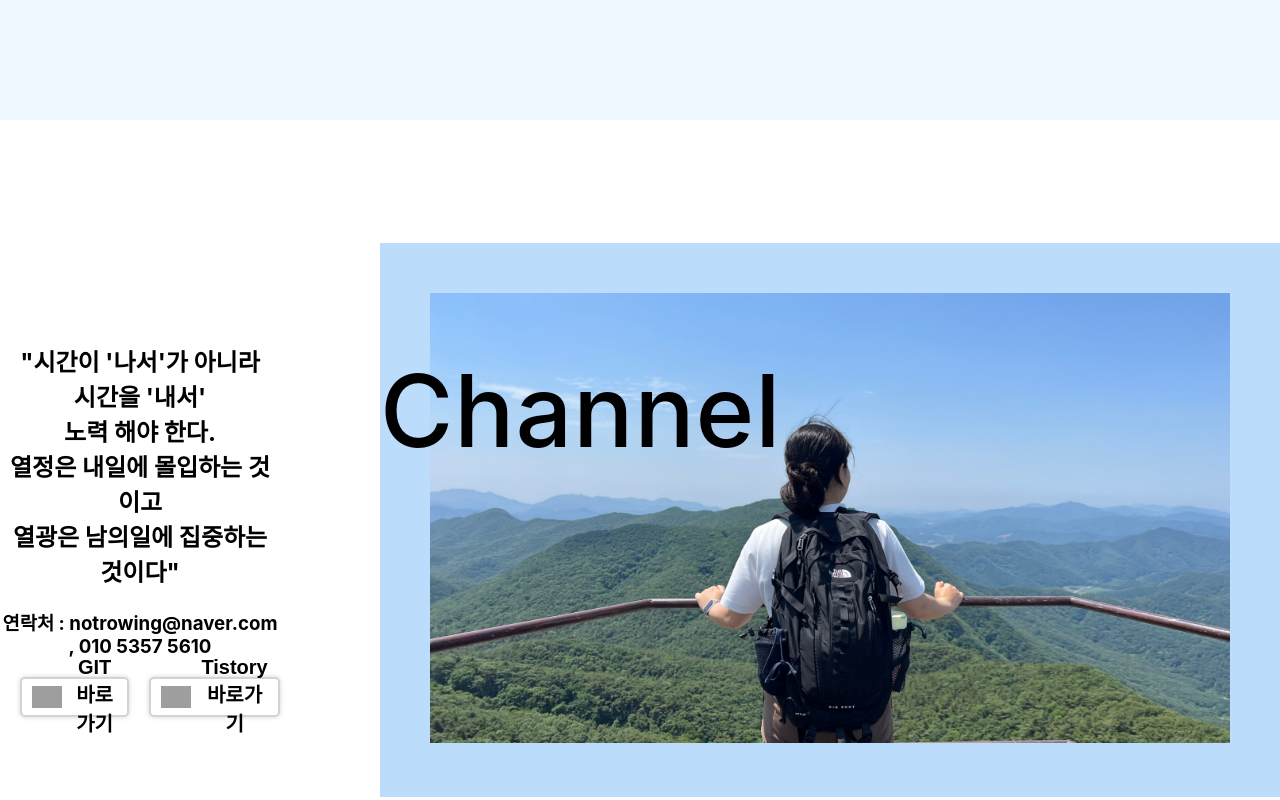
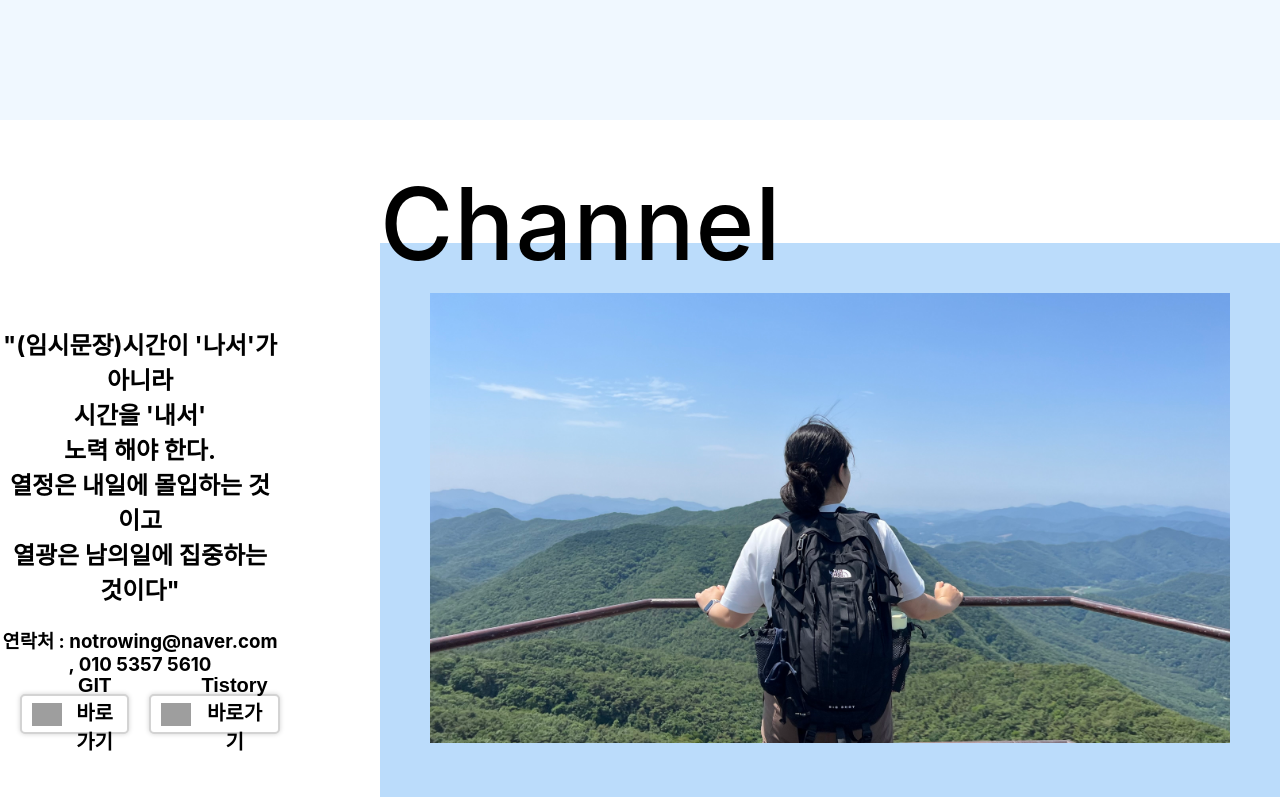
Before and after one commit to notrowing/Portfolio, a React (Create React App) app: page / in a window 1280 px wide. Shown: the part 2700-3500 px from the top of the page. Built offline with nearby package versions, Linux system fonts and the light colour scheme; grey boxes are pictures that could not be loaded.

Commit message:
이미지 및 폰트 위치 오류 수정

```diff
--- a/package.json
+++ b/package.json
@@ -11,7 +11,7 @@
     "react-dom": "^18.2.0",
     "react-icons": "^5.0.1",
     "react-router-dom": "^6.22.0",
-    "react-scripts": "5.0.1",
+    "react-scripts": "^5.0.1",
     "react-scroll": "^1.9.0",
     "styled-components": "^6.1.8",
     "web-vitals": "^2.1.4"
--- a/src/components/Channel.js
+++ b/src/components/Channel.js
@@ -8,7 +8,7 @@ const Channel = () => {
 
                 <div className='channel_left'>
                     <div>
-                        <h2>"시간이 '나서'가 아니라 <br/>시간을 '내서' <br/>노력 해야 한다. <br/> 열정은 내일에 몰입하는 것이고 <br/> 열광은 남의일에 집중하는 것이다"</h2>
+                        <h2>"(임시문장)시간이 '나서'가 아니라 <br/>시간을 '내서' <br/>노력 해야 한다. <br/> 열정은 내일에 몰입하는 것이고 <br/> 열광은 남의일에 집중하는 것이다"</h2>
                         <h3>연락처 : notrowing@naver.com , 010 5357 5610 </h3>
                     </div>
 
--- a/src/components/Header.js
+++ b/src/components/Header.js
@@ -83,7 +83,7 @@ const StyledLink = styled(Link)`
     color: #333;
     padding: 10px;
     border-radius: 20px;
-
+    cursor: pointer;
     &:hover {
         color: white;
         background-color: #93A9D1;
--- a/src/components/Main.js
+++ b/src/components/Main.js
@@ -10,7 +10,6 @@ const Main = () => {
         <article className='main'>
 
             <Container>
-
                 <Content />
             </Container>
 
--- a/src/static/css/AboutMe.css
+++ b/src/static/css/AboutMe.css
@@ -33,7 +33,6 @@
     letter-spacing: 1px;
 }
 
-
 .profileImg{
     border-radius: 5px;
     /* width: 250px; */
--- a/src/static/css/Channel.css
+++ b/src/static/css/Channel.css
@@ -9,7 +9,7 @@
     justify-content: flex-end;
     align-items: center;
     height: 100%;
-    position: relative;
+
 }
 
 #channelLink{
@@ -57,6 +57,7 @@
 
 .channel_right{
     margin-left: 100px;
+    position: relative;
 }
 .channel_right>h1{
 
@@ -65,7 +66,7 @@
     z-index: 10;
     font-weight: 500;
     letter-spacing: 1px;
-    top:130px;
+    top:-180px;
 }
 
 .channelProfile{
```
Also changed, not shown: 2 other files (tests, documents, lock files or other folders).
